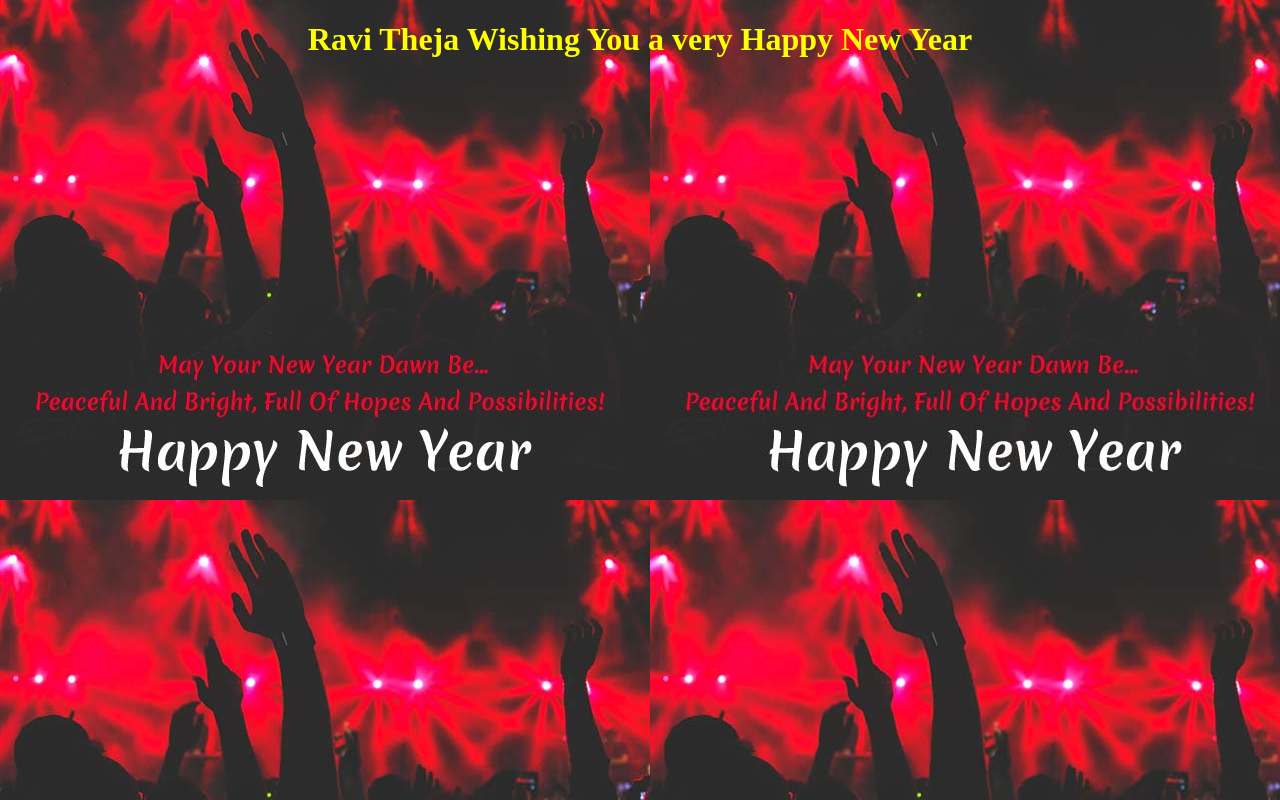
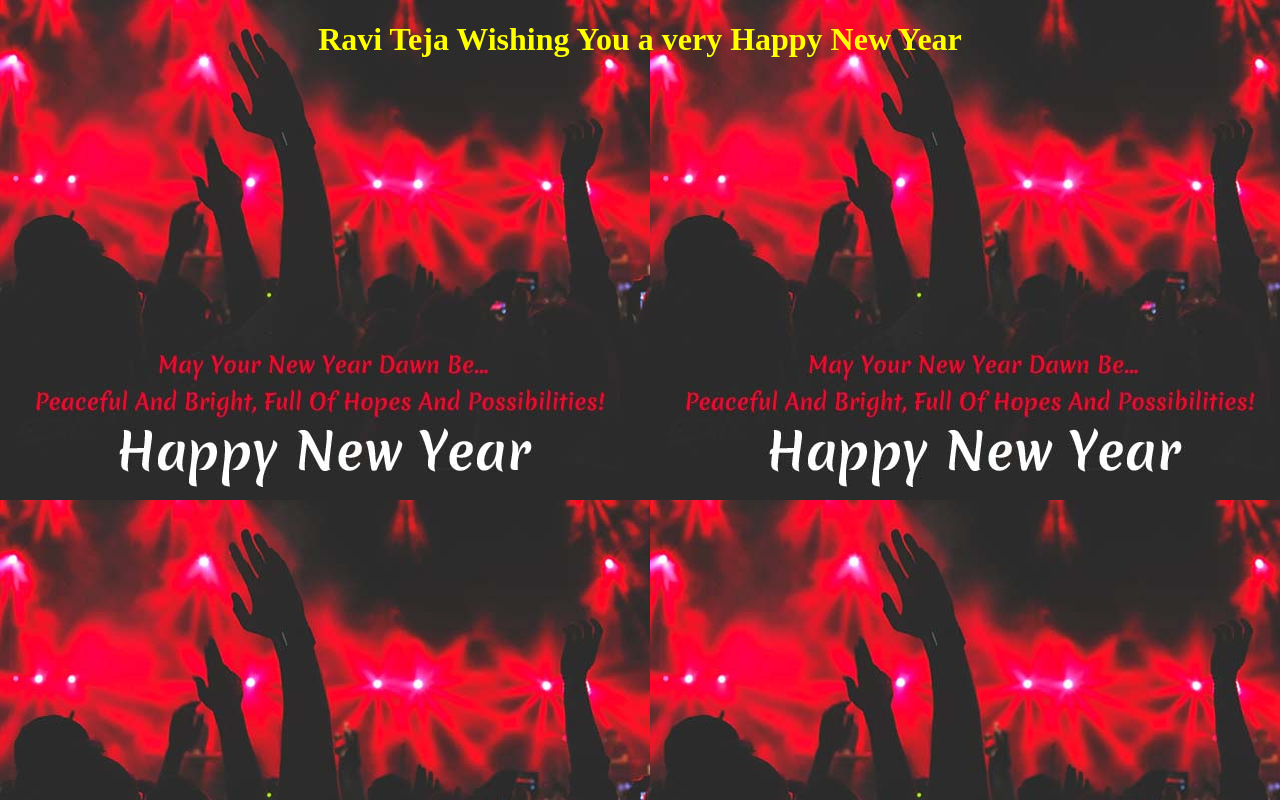
Before and after one commit to ravitheja-kasanagottu/Newyear, a plain HTML site: page index.html in a window 1280 px wide. Drawn offline with Linux system fonts and the light colour scheme.

Commit message:
Update index.html

```diff
--- a/index.html
+++ b/index.html
@@ -6,7 +6,7 @@
 
  <h1 align="center">
    <div style="color:yellow" >
-     Ravi Theja Wishing  You a very Happy New Year
+     Ravi Teja Wishing  You a very Happy New Year
   </div>
  </h1>
 
```
